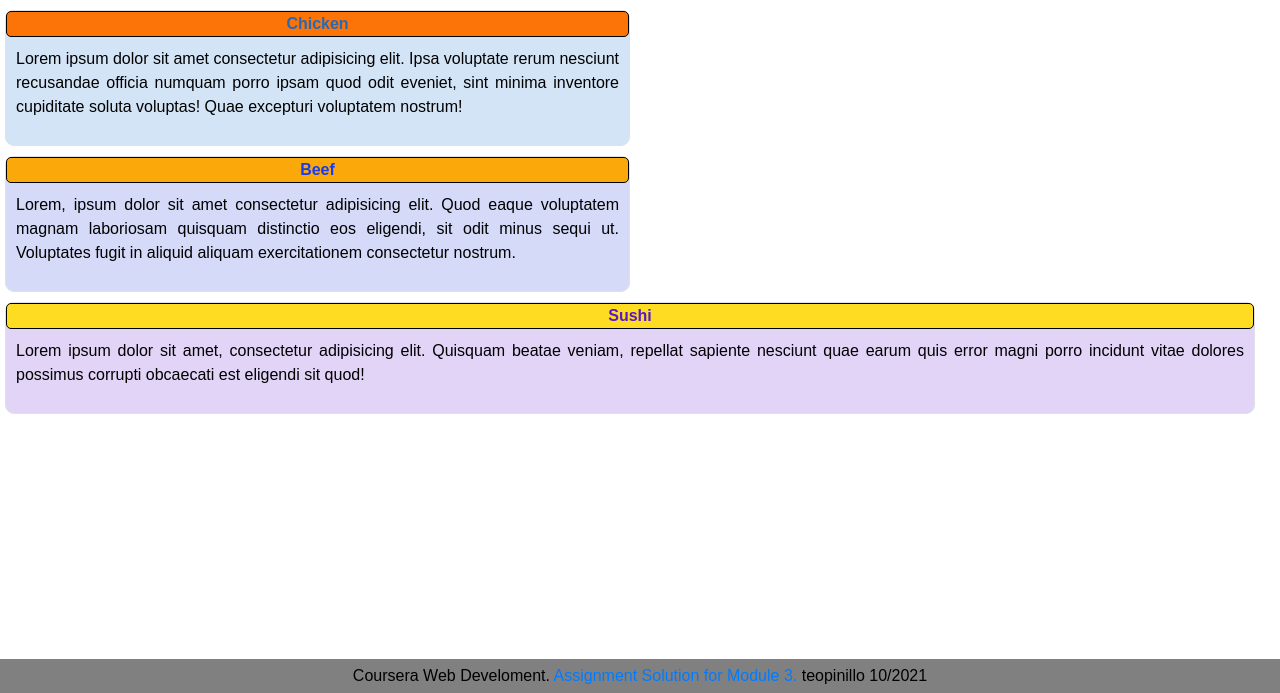
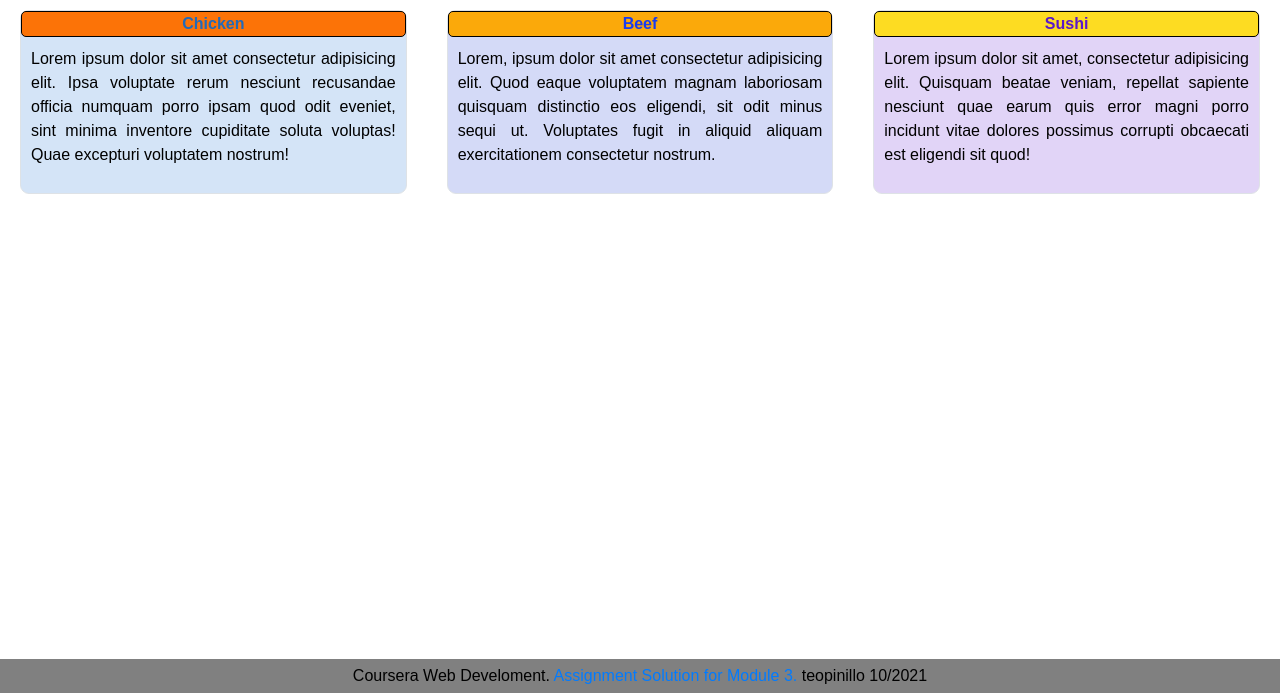
Before and after one commit to theofrancis-dev/teopinillo.github.io, a plain HTML site: page coursera_web-dev/module3-solution/index.html in a window 1280 px wide. Shown: the part 107-800 px from the top of the page. Drawn offline with nearby package versions, Linux system fonts and the light colour scheme.

Commit message:
styling assigment 3

```diff
--- a/coursera_web-dev/module3-solution/css/styles.css
+++ b/coursera_web-dev/module3-solution/css/styles.css
@@ -23,13 +23,85 @@
     text-align : center;
 }
 
+* {
+    box-sizing: border-box;
+}
+
+body {
+    margin: 0px;
+    padding: 0px;
+    background-color: white;
+    color: black;
+    font-family: Arial, Helvetica, sans-serif;
+    float : left;
+}
+.content {
+    margin-left : auto;
+    margin-right: auto;
+    text-align : center;
+    margin : 5px;
+}
+
+h1, h2, .menu {
+    text-align: center;
+}
+
+.border {
+    border:1px solid black;
+    border-radius: 9px;
+    margin:5px;
+}
+
 .foodLabel {
+    margin-right : 0;
+    text-align: center;
+    font-weight: bold;
+    border: 1px solid black;
+    border-radius: 5px;
     width : 100%;
     margin-left : 0;
     padding : 0;
 }
 
-.section_1, .section_2, .section_3 {
-    padding:0;
-    display : inline;
+.menuContent {
+    margin : 5px;
+    padding: 5px;
+    text-align: justify;
 }
+
+.section_1 {
+    background-color: #D4E4F7;
+}
+.chickenLabel {
+    background-color: #FC7307;
+    color : #236AB9;
+}
+
+.section_2 {
+    background-color:#D4DAF7;
+}
+
+.beefLabel {
+    background-color: #FBA90A;
+    color : #183BF0;
+}
+
+.section_3{
+    background-color: #E1D4F7;
+}
+
+.sushiLabel {
+    background-color: #FDDC22;
+    color : #5A18C9;
+}
+
+.footer {
+    position: fixed;
+    left: 0;
+    bottom: 0;
+    width: 100%;
+    background-color: gray;
+    color: black;
+    text-align: center;
+    padding : 5px;
+}
--- a/coursera_web-dev/module3-solution/index.html
+++ b/coursera_web-dev/module3-solution/index.html
@@ -15,7 +15,7 @@
     <title>Assigment Solution for Module 3</title>
 
     <link rel="stylesheet" href="https://stackpath.bootstrapcdn.com/bootstrap/4.1.3/css/bootstrap.min.css" integrity="sha384-MCw98/SFnGE8fJT3GXwEOngsV7Zt27NXFoaoApmYm81iuXoPkFOJwJ8ERdknLPMO" crossorigin="anonymous">
-    <link rel="stylesheet" href="../css/styles.css">
+
     <link rel="stylesheet" href="css/styles.css">
 
   </head>
@@ -32,13 +32,13 @@
       <div class="collapse navbar-collapse " id="navbarSupportedContent">
         <ul class="navbar-nav mr-auto">
           <li class="nav-item d-block d-sm-none">
-            <a class="nav-link" href="#">Chicken</a>
+            <a class="nav-link" href="#chickenMenu">Chicken</a>
           </li>
           <li class="d-block d-sm-none nav-item">
-            <a class="nav-link" href="#">Beef</a>
+            <a class="nav-link" href="#beefMenu">Beef</a>
           </li>
           <li class="d-block d-sm-none nav-item">
-            <a class="nav-link" href="#">Sushi</a>
+            <a class="nav-link" href="#sushiMenu">Sushi</a>
           </li>
         </ul>
       </div>
@@ -50,8 +50,11 @@
 
   <div class="container-fluid">
     <div class="row">
-      <div class="border section_1 col-12 col-sm-12 col-md-6">
-          <div class="labelBorder foodLabel chickenLabel">
+
+      <!--chicken menu-->
+      <div id="chickenMenu" class="sub-menu col-lg-4 col-md-6 col-sm-12">
+        <div class="border section_1">
+            <div class="foodLabel chickenLabel">
                 Chicken
             </div>
             <div class="menuContent">
@@ -59,11 +62,13 @@
                     Lorem ipsum dolor sit amet consectetur adipisicing elit. Ipsa voluptate rerum nesciunt recusandae officia numquam porro ipsam quod odit eveniet, sint minima inventore cupiditate soluta voluptas! Quae excepturi voluptatem nostrum!
                 </p>
             </div>
+        </div>
+      </div><!--sub menu-->
 
-      </div>
-
-      <div class="border section_2 col-12 col-sm-12 col-md-6">
-          <div class="labelBorder foodLabel beefLabel">
+      <!--beef menu-->
+      <div id="beefMenu" class="sub-menu col-lg-4 col-md-6 col-sm-12">
+        <div class="border section_2">
+            <div class="foodLabel beefLabel">
                 Beef
             </div>
             <div class="menuContent">
@@ -71,11 +76,13 @@
                     Lorem, ipsum dolor sit amet consectetur adipisicing elit. Quod eaque voluptatem magnam laboriosam quisquam distinctio eos eligendi, sit odit minus sequi ut. Voluptates fugit in aliquid aliquam exercitationem consectetur nostrum.
                 </p>
             </div>
+        </div>
+      </div><!--sub menu-->
 
-      </div>
-
-      <div class="border section_3 col-12 col-sm-12 col-md-12">
-          <div class="labelBorder foodLabel sushiLabel">
+      <!--sushi menu-->
+      <div id="sushiMenu" class="sub-menu col-lg-4 col-md-12 col-sm-12">
+        <div class="border section_3">
+            <div class="foodLabel sushiLabel">
                 Sushi
             </div>
             <div class="menuContent">
@@ -83,8 +90,9 @@
                     Lorem ipsum dolor sit amet, consectetur adipisicing elit. Quisquam beatae veniam, repellat sapiente nesciunt quae earum quis error magni porro incidunt vitae dolores possimus corrupti obcaecati est eligendi sit quod!
                 </p>
             </div>
+        </div>
+      </div><!--sub menu-->
 
-      </div>
     </div> <!--row-->
   </div><!--container-->
   <div class="footer">
```
Lines whose indentation alone changed are shown as unchanged.
